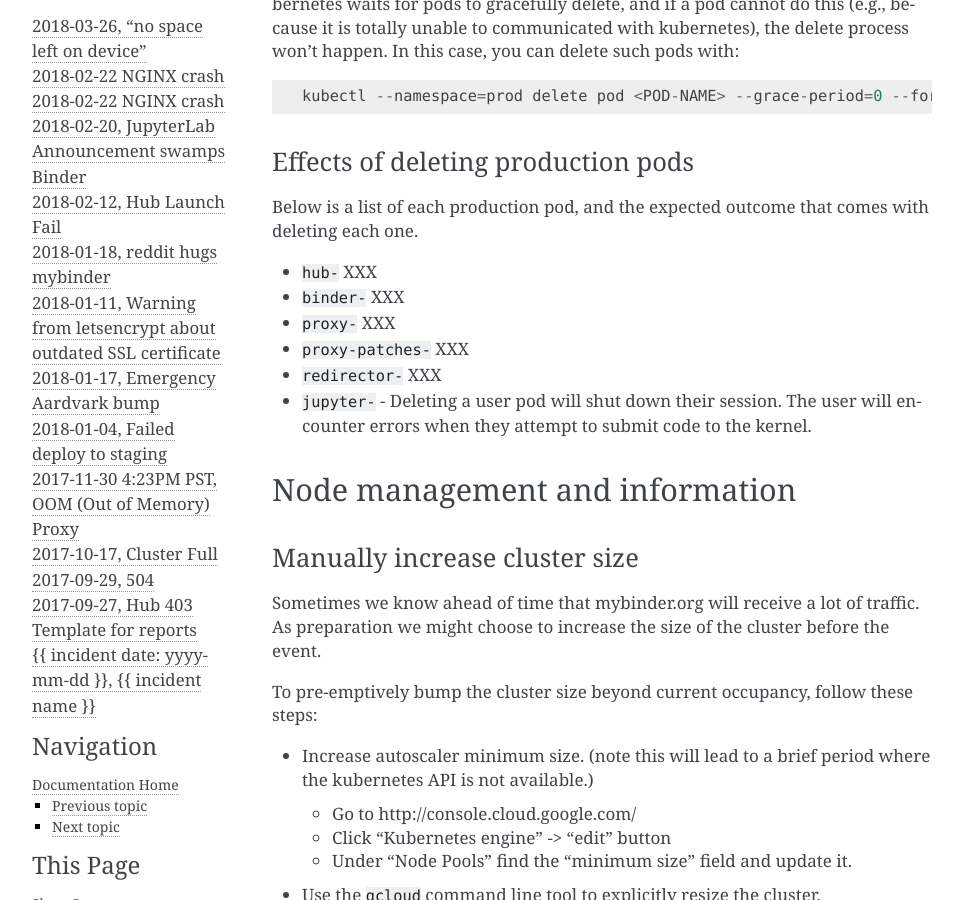
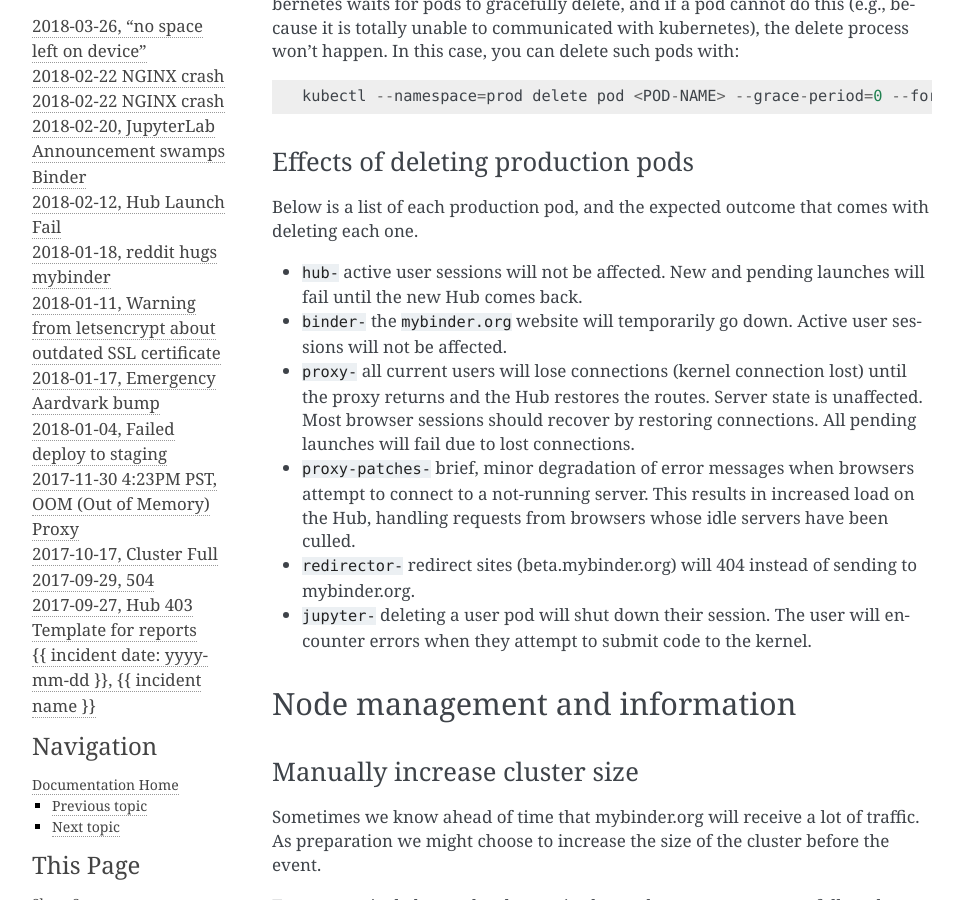
Before and after one commit to jupyterhub/mybinder.org-deploy, a Sphinx documentation site: the page built from docs/source/command_snippets.md, in a window 1280 px wide and 900 px high, scrolled down 1250 px. Shown: the whole window, without its empty margins (148-1111 px from the left). Built offline with Sphinx 7.4.7, drawn with Linux system fonts in a browser that asks for light colours; some of the changed text lies outside the part shown.

Commit message:
improving recycling instructions

```diff
--- a/docs/source/command_snippets.md
+++ b/docs/source/command_snippets.md
@@ -56,12 +56,12 @@
 Below is a list of each production pod, and the expected outcome that comes with
 deleting each one.
 
-* `hub-` XXX
-* `binder-` XXX
-* `proxy-` XXX
-* `proxy-patches-` XXX
-* `redirector-` XXX
-* `jupyter-` - Deleting a user pod will shut down their session. The user will
+* `hub-` active user sessions will not be affected. New and pending launches will fail until the new Hub comes back.
+* `binder-` the `mybinder.org` website will temporarily go down. Active user sessions will not be affected.
+* `proxy-` all current users will lose connections (kernel connection lost) until the proxy returns and the Hub restores the routes. Server state is unaffected. Most browser sessions should recover by restoring connections. All pending launches will fail due to lost connections.
+* `proxy-patches-` brief, minor degradation of error messages when browsers attempt to connect to a not-running server. This results in increased load on the Hub, handling requests from browsers whose idle servers have been culled.
+* `redirector-` redirect sites (beta.mybinder.org) will 404 instead of sending to mybinder.org.
+* `jupyter-` deleting a user pod will shut down their session. The user will
   encounter errors when they attempt to submit code to the kernel.
 
 ## Node management and information
@@ -171,21 +171,24 @@
 
 * **Check if any nodes are > 4 days old.** These are the nodes that we can
   recycle.
-
 * **Cordon the node you'd like to recycle.**
 
   `kubectl cordon <NODE-NAME>`
 
 * **If you need a new node immediately.** E.g., if we think a currently-used
   node is causing problems and we need to move production pods to a new node.
+
   In this case, manually resize the cluster up so that a new node is added,
   then delete the relevant pods from the (cordoned) old node.
+
 * **Wait a few hours.** This gives the pods time to naturally leave the node.
 * **Drain the node.** Run the following command to remove all pods from the node.
 
   `kubectl drain --force --delete-local-data --ignore-daemonsets --grace-period=0  <NODE-NAME>`
 
-If necessary, you can then scale the cluster back down.
+* **If it isn't deleted after several hours, delete the node.** with
+
+  `kubectl delete <NODE-NAME>`
 
 
 ## Networking
```
